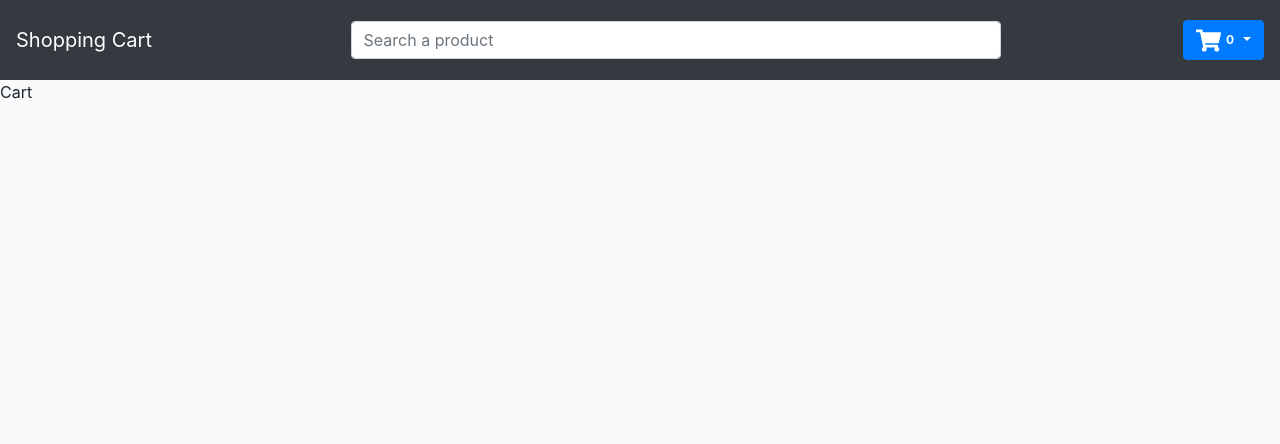
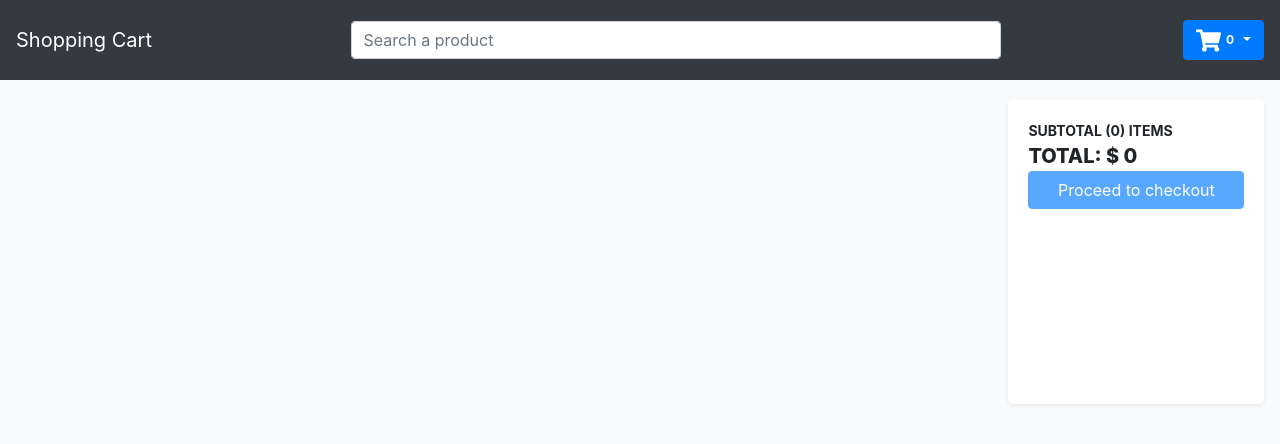
Before and after one commit to leoziondev/yt-shop-cart-v1, a React (Create React App) app: page /cart in a window 1280 px wide. Shown: the top 444 px of the page. Built offline with nearby package versions, Linux system fonts and the light colour scheme.

Commit message:
Cart page

```diff
--- a/src/components/Cart.js
+++ b/src/components/Cart.js
@@ -1,6 +1,83 @@
+import { useEffect, useState } from "react"
+import { CartState } from "../context/Context"
+
+import Rating from './Rating'
+import { ListGroup, Button, Row, Col, Form, Image } from "react-bootstrap"
+import { AiFillDelete } from "react-icons/ai"
+
 const Cart = () => {
+    const {
+        state: { cart },
+        dispatch
+    } = CartState()
+
+    const [total, setTotal] = useState()
+
+    useEffect(() => {
+        setTotal(cart.reduce((acc, curr) => acc + Number(curr.price) * curr.qty, 0))
+    }, [cart])
+
     return (
-        <div>Cart</div>
+        <div className="home">
+            <div className="productContainer">
+                <ListGroup>
+                    {
+                        cart.map((prod) => (
+                            <ListGroup.Item key={prod.id}>
+                                <Row>
+                                    <Col md={2}>
+                                        <Image src={prod.image} alt={prod.name} fluid rounded />
+                                    </Col>
+                                    <Col md={2}>
+                                        <span>{prod.name}</span>
+                                    </Col>
+                                    <Col md={2}>
+                                        <Rating rating={prod.ratings} />
+                                    </Col>
+                                    <Col md={2}>
+                                        <Form.Control as="select" value={prod.qty}>
+                                            {[...Array(prod.inStock).keys()].map((x) => (
+                                                <option key={x + 1}>{x + 1}</option>
+                                            ))}
+                                        </Form.Control>
+                                    </Col>
+                                    <Col md={2}>
+                                        <Button
+                                            type="button"
+                                            variant="light"
+                                            onClick={() =>
+                                                dispatch({
+                                                    type: "REMOVE_FROM_CART",
+                                                    payload: prod,
+                                                })
+                                            }
+                                        >
+                                            <AiFillDelete
+                                                fontSize="20px"
+                                                style={{ cursor: 'pointer' }}
+
+                                            />
+                                        </Button>
+                                    </Col>
+                                </Row>
+                            </ListGroup.Item>
+                        ))
+                    }
+                </ListGroup>
+            </div>
+            <div className="summary shadow-sm">
+                <span className="title">Subtotal ({cart.length}) items</span>
+                <span
+                    className="title"
+                    style={{ fontSize: 20, fontWeight: 800 }}
+                >
+                    Total: $ {total}
+                </span>
+                <Button type="button" disabled={cart.length === 0}>
+                    Proceed to checkout
+                </Button>
+            </div>
+        </div>
     )
 }
 
--- a/src/pages/Home.css
+++ b/src/pages/Home.css
@@ -1,6 +1,6 @@
-.home {
+/* .home {
     display: flex;
-}
+} */
 
 .dropdown-menu {
     padding: 0 !important;
@@ -59,10 +59,23 @@
     padding-bottom: 20px;
 }
 
-.filters .title {
+.filters .title,
+.summary .title {
     text-transform: uppercase;
     font-size: 14px;
     font-weight: bold;
+}
+
+.summary {
+    background-color: white;
+    padding: 20px;
+    display: flex;
+    flex-direction: column;
+    width: 100%;
+    margin: 10px;
+    margin-top: 20px;
+    min-height: 38vh;
+    border-radius: 5px;
 }
 
 @media (min-width: 440px) {
@@ -77,12 +90,20 @@
 }
 
 @media (min-width: 720px) {
+    .home {
+        display: flex;
+    }
+
     .search > .form-control {
         width: 450px;
     }
 
     .productContainer {
         grid-template-columns: repeat(3, 1fr);
+    }
+
+    .summary {
+        width: 50%;
     }
 }
 
@@ -107,8 +128,12 @@
         width: 20%;
         margin: 10px;
         margin-top: 20px;
-        height: 38vh;
+        height: 42vh;
         border-radius: 5px;
+    }
+
+    .summary {
+        width: 20%;
     }
 }
 
```
